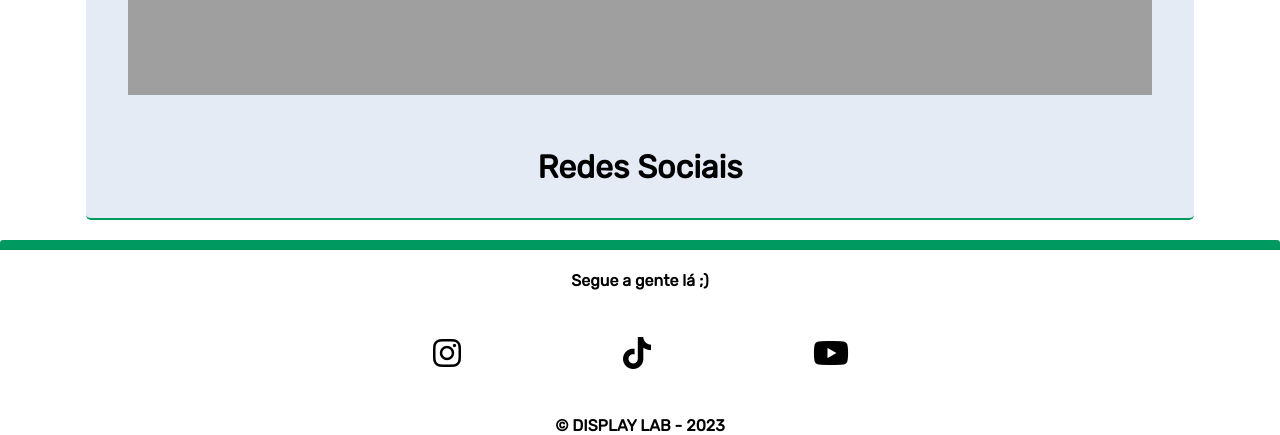
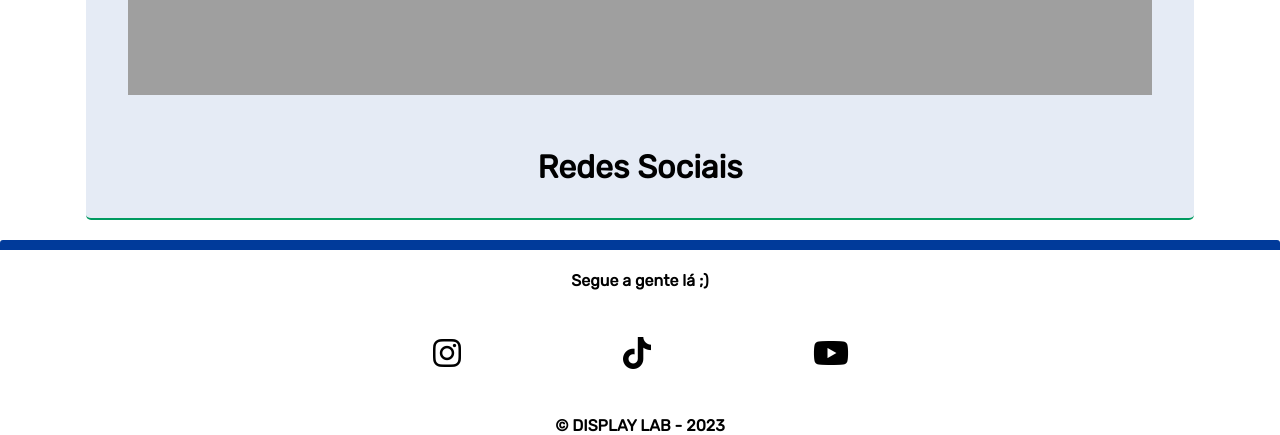
Before and after one commit to GuilhermeHMFroes/DisplaySite, a Flask app: page /sobre in a window 1280 px wide. Shown: the part 1377-1812 px from the top of the page. Run offline with Flask 3, Linux system fonts and the light colour scheme.

Commit message:
FINALMENTE MUDANDO A COR DO FOOTER

```diff
--- a/static/css/main.css
+++ b/static/css/main.css
@@ -7,6 +7,9 @@ verde: #009A60
 
 @import url('https://fonts.googleapis.com/css2?family=Rubik&display=swap');
 
+:root {
+  --footBorderColor: #009A60;
+}
 
 #sidebar {
   display: flex;
@@ -134,7 +137,7 @@ footer {
 
   bottom: 0;
 
-  border-top: solid #009A60 10px;
+  border-top: solid var(--footBorderColor) 10px;
 
 }
 
--- a/templates/home.html
+++ b/templates/home.html
@@ -7,6 +7,7 @@
     document.getElementById('home').style.color = '#fff'
     document.getElementsByClassName('container')[0].style.backgroundColor = 'rgba(0, 154, 96, 0.1)'
 
+    document.querySelector(":root").style.setProperty("--footBorderColor", "#009A60")
 </script>
 
 <!-- ordenar por índice do conteúdo recebido no app.py -->
--- a/templates/institucional.html
+++ b/templates/institucional.html
@@ -35,6 +35,8 @@
         document.getElementById('institucional').style.color = '#fff'
         document.getElementById('sidebar-lower').style.borderColor = '#9A0087'
         document.getElementsByClassName('container')[0].style.backgroundColor = 'rgba(154, 0, 135, 0.1)'
+
+        document.querySelector(":root").style.setProperty("--footBorderColor", "#9A0087")
     </script>
 
 {% endblock %}
--- a/templates/projetos.html
+++ b/templates/projetos.html
@@ -8,7 +8,7 @@
     document.getElementById('sidebar-lower').style.borderColor = '#147072'
     document.getElementsByClassName('container')[0].style.backgroundColor = 'rgb(20, 112, 114, 0.1)'
 
-
+    document.querySelector(":root").style.setProperty("--footBorderColor", "#147072")
 </script>
 
 <!-- Para cada Projeto: -->
--- a/templates/sobre.html
+++ b/templates/sobre.html
@@ -7,7 +7,7 @@
     document.getElementById('sidebar-lower').style.borderColor = '#003a9a'
     document.getElementsByClassName('container')[0].style.backgroundColor = 'rgba(0, 58, 154, 0.1)'
 
-
+    document.querySelector(":root").style.setProperty("--footBorderColor", "#003a9a")
 </script>
 
 <h1>Time Display Lab</h1>
```
